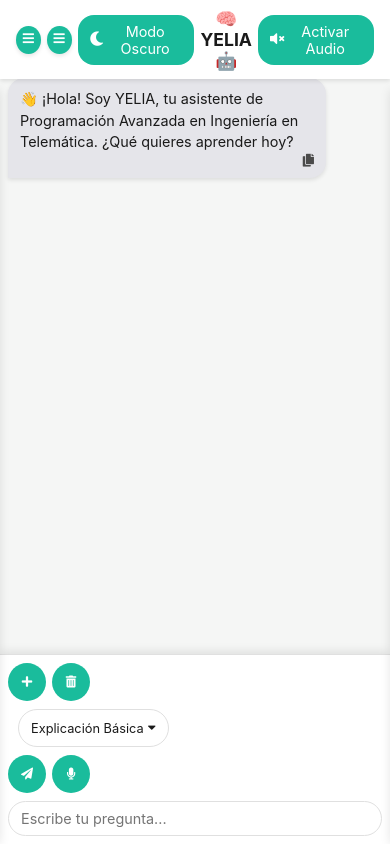
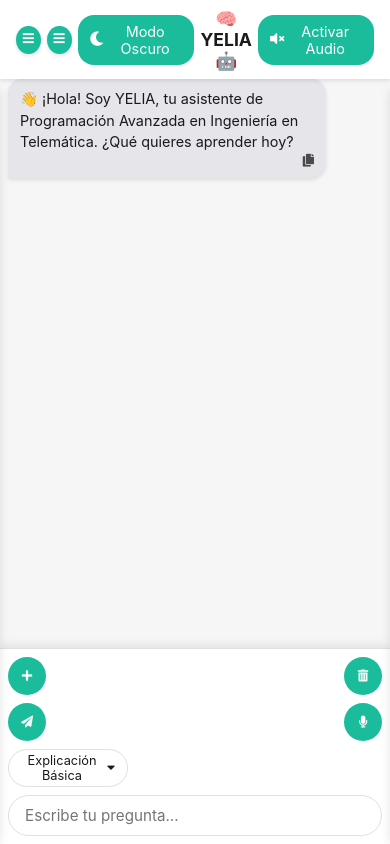
Before and after one commit to eegv2102-create/asistente-virtual, a Flask app: page / in a window 390 px wide. Run offline with Flask 3, Linux system fonts and the light colour scheme; data that the repository does not hold is empty; some libraries are stand-ins or nearby versions.

```diff
--- a/static/css/style.css
+++ b/static/css/style.css
@@ -564,10 +564,9 @@ body.modo-oscuro .bot code {
 
 .input-buttons {
   display: flex;
-  justify-content: flex-start;
+  justify-content: space-between;
   align-items: center;
   gap: 6px;
-  order: 0;
 }
 
 .dropdown-container {
@@ -613,7 +612,6 @@ body.modo-oscuro .bot code {
 }
 
 #input {
-  order: 1;
   flex: 1;
   padding: 8px 12px;
   border: 1px solid var(--border);
@@ -838,20 +836,43 @@ body.modo-oscuro .bot code {
 
   .input-buttons {
     display: flex;
-    justify-content: flex-start;
+    justify-content: space-between;
     align-items: center;
     gap: 6px;
     order: 0;
   }
 
-  .dropdown-container {
-    order: 0;
-    margin-left: 10px;
+  .input-buttons.left, .input-buttons.right {
     display: flex;
-    align-items: center;
+    gap: 6px;
   }
 
-  #new-chat-btn, #btn-clear, #send-btn, #voice-toggle-btn {
+  .dropdown-container {
+    order: 1;
+    flex: 1;
+    display: flex;
+    justify-content: center;
+  }
+
+  #input {
+    order: 2;
+    width: 100%;
+    padding: 10px 16px;
+    border: 1px solid var(--border);
+    border-radius: 25px;
+    font-size: 0.95rem;
+    background-color: var(--bg-primary);
+    color: var(--text-primary);
+    height: 44px;
+  }
+
+  #input:focus {
+    outline: none;
+    border-color: var(--accent);
+  }
+
+  /* Estilos específicos para botones móviles */
+  #send-btn, #new-chat-btn, #btn-clear, #voice-toggle-btn {
     padding: 8px 10px;
     font-size: 0.75rem;
     min-width: 38px;
@@ -906,6 +927,13 @@ body.modo-oscuro .bot code {
   }
 
   /* Menú desplegable optimizado para móvil */
+  .dropdown-container {
+    position: relative;
+    display: block;
+    width: 100%;
+    max-width: 120px;
+  }
+
   .dropdown-menu {
     position: absolute;
     background: var(--bg-primary);
```
